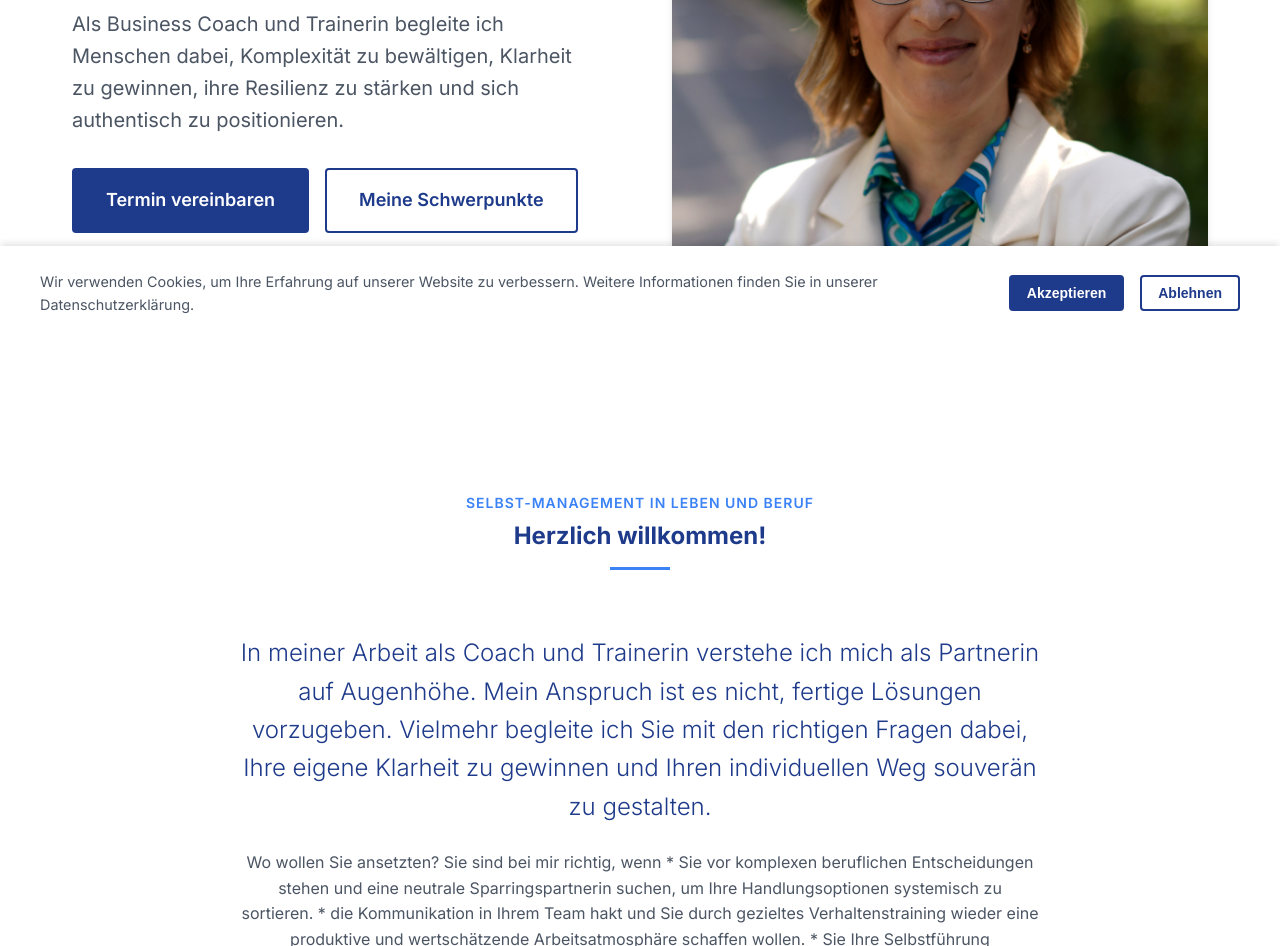
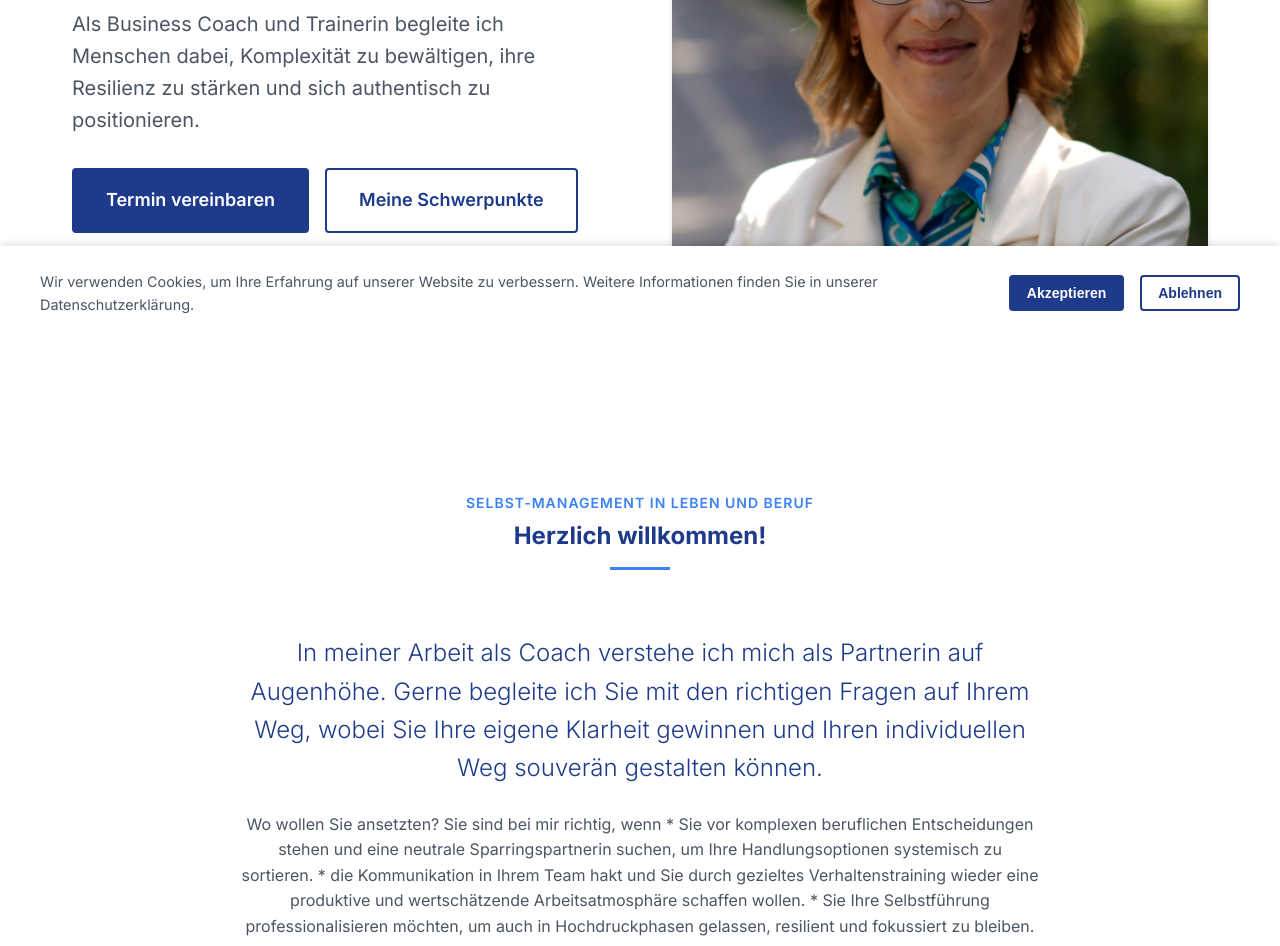
Before and after one commit to NargizaRA/liubov-coaching-webpage, an Eleventy site: page src/index.md in a window 1280 px wide. Shown: the part 460-1406 px from the top of the page. Built offline with nearby package versions, Linux system fonts and the light colour scheme; Eleventy itself is replaced by a stand-in of ours; files that its build step writes are made by us from their sources.

Commit message:
Update Seiten (Pages) “home”

```diff
--- a/src/index.md
+++ b/src/index.md
@@ -1,14 +1,14 @@
 ---
 title: Liubov Mukash | Business Coach und Trainerin für Verhalten und Kommunikation
 hero_image: /assets/uploads/dsc03528.jpg
-hero_headline: Potenzial entfalten. Klarheit gewinnen. Wirksam gestalten.
+hero_headline: Klarheit gewinnen. Potenzial entfalten. Wirksam gestalten.
 hero_subheadline: Als Business Coach und Trainerin begleite ich Menschen dabei,
-  Komplexität zu bewältigen, Klarheit zu gewinnen, ihre Resilienz zu stärken und
-  sich authentisch zu positionieren.
-welcome_lead: In meiner Arbeit als Coach und Trainerin verstehe ich mich als
-  Partnerin auf Augenhöhe. Mein Anspruch ist es nicht, fertige Lösungen
-  vorzugeben. Vielmehr begleite ich Sie mit den richtigen Fragen dabei, Ihre
-  eigene Klarheit zu gewinnen und Ihren individuellen Weg souverän zu gestalten.
+  Komplexität zu bewältigen, ihre Resilienz zu stärken und sich authentisch zu
+  positionieren.
+welcome_lead: In meiner Arbeit als Coach verstehe ich mich als Partnerin auf
+  Augenhöhe. Gerne begleite ich Sie mit den richtigen Fragen auf Ihrem Weg,
+  wobei Sie Ihre eigene Klarheit gewinnen und Ihren individuellen Weg souverän
+  gestalten können.
 welcome_body: >-
   Wo wollen Sie ansetzten? Sie sind bei mir richtig, wenn
 
@@ -59,7 +59,7 @@ about_features:
   - Zertifizierter Business Coach
   - Langjährige Führungserfahrung
   - Fokus auf nachhaltige Veränderung
-about_quote: '"Wahre Führung beginnt mit der Bereitschaft, sich selbst zu führen." Zitat'
+about_quote: '"Nur wer sich selbst führen kann, kann andere führen" Pater Anselm Grün'
 cta_title: Lassen Sie uns zusammenarbeiten
 footer_phone: auf Anfrage
 layout: base.njk
```
